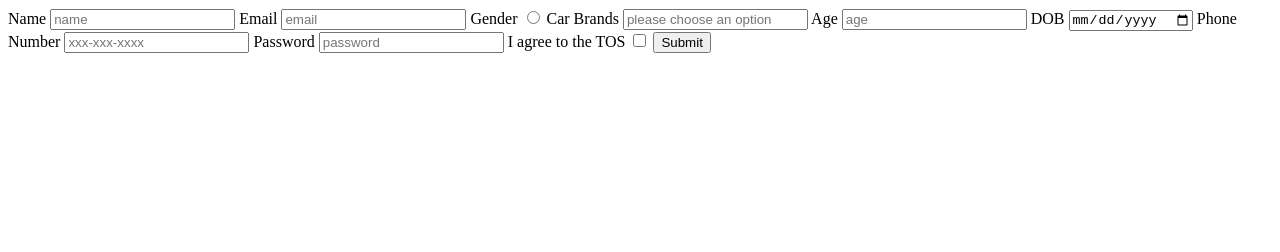
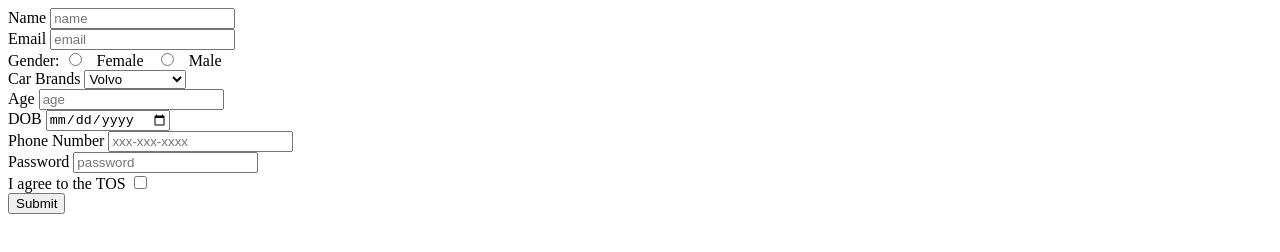
Before and after one commit to acciojob/signup-form-car-supiimishra01, a website: page main.html in a window 1280 px wide. Drawn offline with Linux system fonts and the light colour scheme.

Commit message:
created a submission

```diff
--- a/main.html
+++ b/main.html
@@ -10,32 +10,43 @@
     <form method="POST">
 
 	<label for="name">Name</label>
-	<input type="text" placeholder="name" id="name" required>
+	<input type="text" placeholder="name" id="name" required><br>
 
 	<label for="email">Email</label>
-	<input type="email" placeholder="email" id="email" required>
+	<input type="email" placeholder="email" id="email" required><br>
 
-	<label for="gender">Gender</label>
-	<input type="radio"  id1="gender_m" id2="gender_f" required>
+	<label for="gender">Gender:</label>
+	<input type="radio" id="gender"  name="gender" value="gender_f">
+    <label for="female">Female</label>
+    <input type="radio" id="gender" name="gender" value="gender_m">
+    <label for="male">Male</label>
+		<br>
 
 	<label for="cars">Car Brands</label>
-	<input type="select"  id="cars" placeholder="please choose an option" required>
+	<!-- <input type="select"  id="cars" placeholder="please choose an option" required> -->
+		<select name="cars" id="cars" placeholder="please choose an option" required>
+              <option value="volvo">Volvo</option>
+              <option value="saab">Mercedi</option>
+              <option value="opel">Woksewogon</option>
+              <option value="audi">Audi</option>
+</select><br>
 
 	<label for="age">Age</label>
 	<input type="number"  id="age" placeholder="age" required>
+		<br>
 
 	<label for="dob">DOB</label>
 	<input type="date"  id="dob"  required>
-
+<br>
 	<label for="tel">Phone Number</label>
 	<input type="tel"  id="tel" placeholder="xxx-xxx-xxxx">
-
+<br>
 	<label for="password">Password</label>
 	<input type="password"  id="password" placeholder="password" required>
-
+<br>
 	<label for="tos">I agree to the TOS</label>
 	<input type="checkbox"  id="tos" required>
-
+<br>
     <button type="submit">Submit</button>
 
 
```
